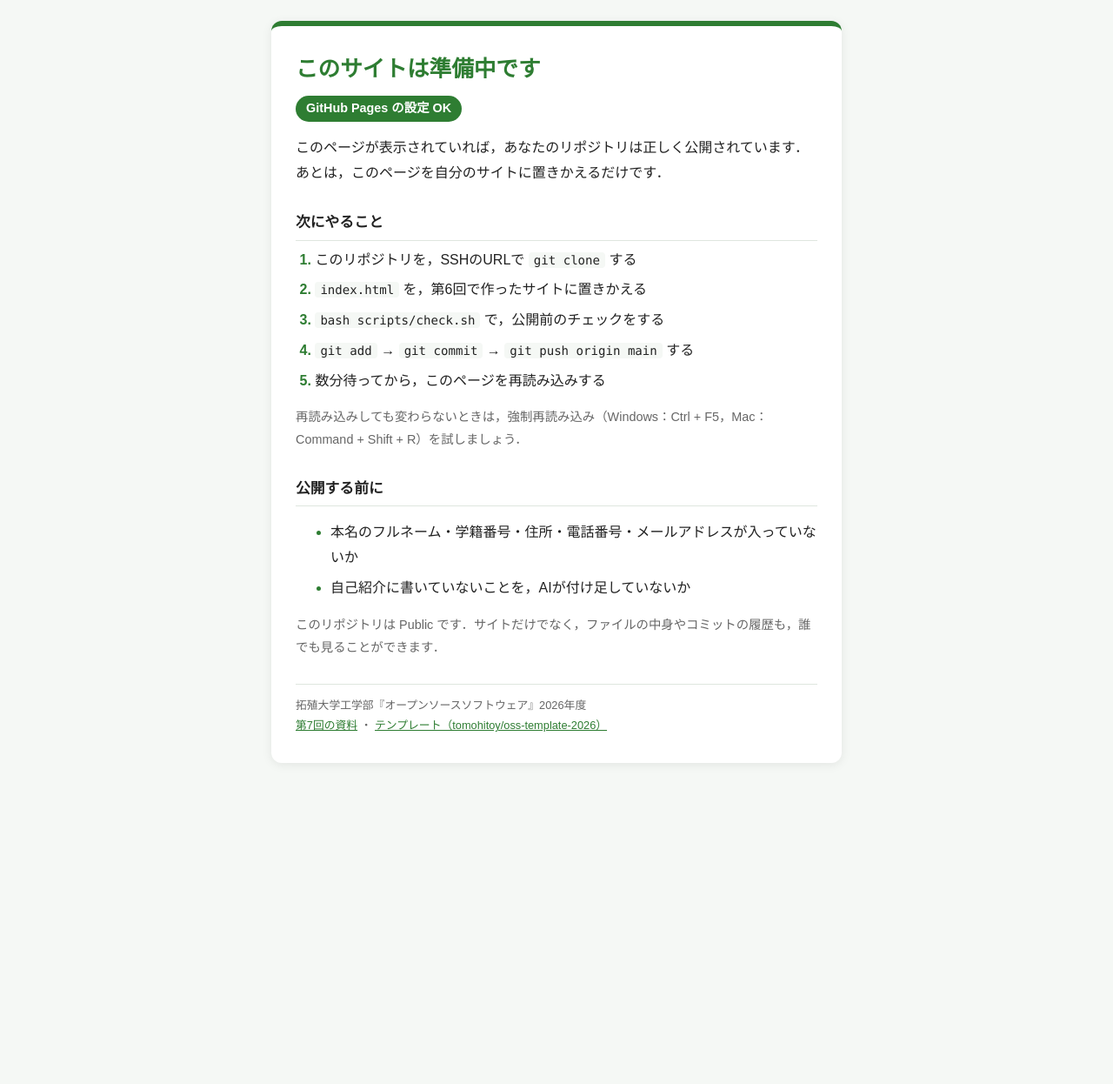
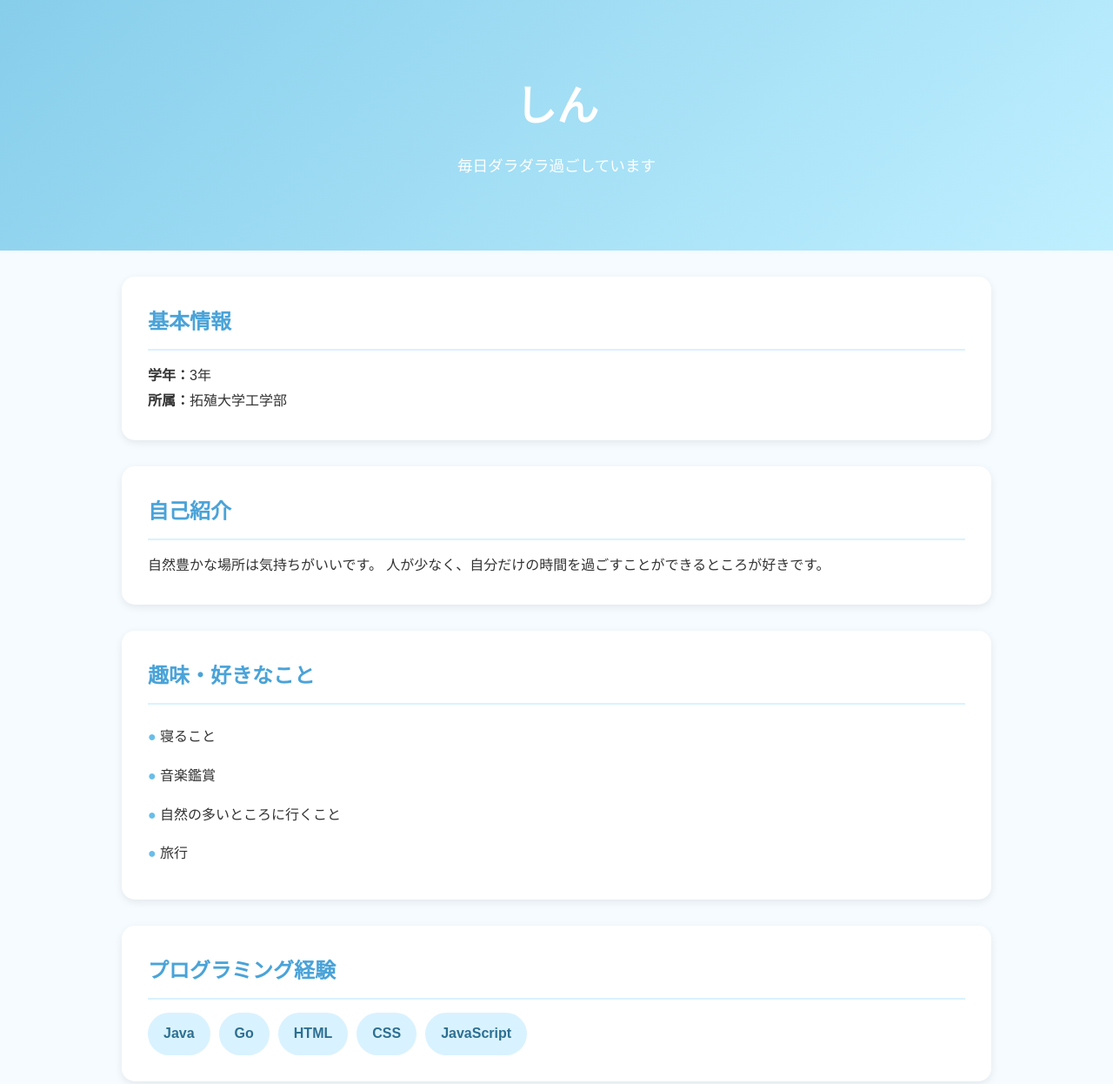
Before and after one commit to G484372024/G484372024.github.io, a plain HTML site: page index.html in a window 1280 px wide. Shown: the top 1246 px of the page at 87% size. Before the commit the page ends 901 px from the top, so only its background shows below. Drawn offline with Linux system fonts and the light colour scheme.

Commit message:
feat: 第6回で作ったサイトを公開する

```diff
--- a/index.html
+++ b/index.html
@@ -1,162 +1,204 @@
 <!DOCTYPE html>
-<!-- oss-template-2026:placeholder （この目印で，scripts/check.sh が「準備中」のページかどうかを見分けます） -->
-<!--
-  テンプレートの「準備中」のページです．
-  このページが https://ユーザー名.github.io/ に表示されたら，GitHub Pages の設定は成功です．
-  第7回の実習4で，このファイルを第6回で作った index.html に置きかえます．
--->
 <html lang="ja">
 <head>
     <meta charset="UTF-8">
-  <meta name="viewport" content="width=device-width, initial-scale=1">
-  <title>準備中</title>
+    <meta name="viewport" content="width=device-width, initial-scale=1.0">
+    <title>しん | ポートフォリオ</title>
+
     <style>
-    /* ===== 色の設定 ===== */
-    :root {
-      --main-color: #2e7d32;  /* メインの色（見出し・番号） */
-      --bg-color: #f5f8f5;    /* ページの背景の色 */
-      --card-color: #ffffff;  /* カードの背景の色 */
-      --text-color: #222222;  /* 文字の色 */
-      --sub-color: #666666;   /* 補足の文字の色 */
-      --line-color: #dfe6df;  /* 区切り線の色 */
+        /* ======================================
+           全体設定
+        ====================================== */
+        * {
+            margin: 0;
+            padding: 0;
+            box-sizing: border-box;
         }
 
-    /* パソコンやスマートフォンがダークモードのときの色 */
-    @media (prefers-color-scheme: dark) {
-      :root {
-        --main-color: #81c784;
-        --bg-color: #121512;
-        --card-color: #1e231e;
-        --text-color: #e8ece8;
-        --sub-color: #a0a8a0;
-        --line-color: #2f362f;
-      }
+        body {
+            font-family: "Yu Gothic", "Hiragino Sans", sans-serif;
+            line-height: 1.8;
+            background-color: #f5fbff;
+            color: #333;
         }
 
-    /* ページ全体：カードを画面のまんなかに置く */
-    body {
-      margin: 0;
-      min-height: 100vh;
-      display: flex;
-      align-items: center;
-      justify-content: center;
-      padding: 24px 16px;
-      box-sizing: border-box;
-      font-family: "Hiragino Sans", "Yu Gothic", "Meiryo", sans-serif;
-      line-height: 1.8;
-      color: var(--text-color);
-      background: var(--bg-color);
+        /* ======================================
+           コンテナ
+        ====================================== */
+        .container {
+            width: 90%;
+            max-width: 1000px;
+            margin: 0 auto;
         }
 
-    /* まんなかのカード */
-    main {
-      width: 100%;
-      max-width: 600px;
-      padding: 32px 28px;
-      background: var(--card-color);
-      border-top: 6px solid var(--main-color);
-      border-radius: 12px;
-      box-shadow: 0 2px 12px rgba(0, 0, 0, 0.08);
+        /* ======================================
+           ヘッダー
+        ====================================== */
+        header {
+            background: linear-gradient(135deg, #87ceeb, #bfefff);
+            text-align: center;
+            padding: 80px 20px;
         }
 
-    h1 {
-      margin: 0 0 4px;
-      font-size: clamp(1.3rem, 6vw, 1.6rem);  /* スマートフォンでは少し小さくする */
-      line-height: 1.4;
-      color: var(--main-color);
+        header h1 {
+            font-size: 3rem;
+            color: #ffffff;
+            margin-bottom: 10px;
         }
 
-    h2 {
-      margin: 28px 0 8px;
-      padding-bottom: 4px;
-      font-size: 1.05rem;
-      border-bottom: 1px solid var(--line-color);
+        header p {
+            color: #ffffff;
+            font-size: 1.1rem;
         }
 
-    /* 「設定は成功」のバッジ */
-    .badge {
-      display: inline-block;
-      margin: 8px 0 0;
-      padding: 2px 12px;
-      font-size: 0.9rem;
-      font-weight: bold;
-      color: var(--card-color);
-      background: var(--main-color);
-      border-radius: 999px;
+        /* ======================================
+           各セクション共通
+        ====================================== */
+        section {
+            background: #ffffff;
+            margin: 30px 0;
+            padding: 30px;
+            border-radius: 15px;
+            box-shadow: 0 3px 10px rgba(0,0,0,0.08);
         }
 
-    /* 「次にやること」の番号つきリスト */
-    ol {
-      margin: 0;
-      padding-left: 1.4em;
-    }
-    li {
-      margin-bottom: 6px;
-    }
-    li::marker {
-      font-weight: bold;
-      color: var(--main-color);
+        section h2 {
+            color: #4aa3d8;
+            margin-bottom: 15px;
+            padding-bottom: 10px;
+            border-bottom: 2px solid #d9f2ff;
         }
 
-    /* コマンドの見た目 */
-    code {
-      padding: 1px 6px;
-      font-family: "SFMono-Regular", Consolas, monospace;
-      font-size: 0.88em;
-      background: var(--bg-color);
-      border-radius: 4px;
-      white-space: nowrap;  /* コマンドの途中で折り返さない */
+        /* ======================================
+           リストデザイン
+        ====================================== */
+        ul {
+            list-style: none;
         }
 
-    /* 補足の小さな文字 */
-    .sub {
-      font-size: 0.9rem;
-      color: var(--sub-color);
+        li {
+            padding: 8px 0;
         }
 
-    /* いちばん下の小さな文字 */
+        li::before {
+            content: "● ";
+            color: #69bde8;
+        }
+
+        /* ======================================
+           プログラミング経験カード
+        ====================================== */
+        .skills {
+            display: flex;
+            flex-wrap: wrap;
+            gap: 10px;
+        }
+
+        .skill {
+            background-color: #d9f2ff;
+            color: #2d6f91;
+            padding: 10px 18px;
+            border-radius: 30px;
+            font-weight: bold;
+        }
+
+        /* ======================================
+           フッター
+        ====================================== */
         footer {
-      margin-top: 28px;
-      padding-top: 12px;
-      font-size: 0.8rem;
-      color: var(--sub-color);
-      border-top: 1px solid var(--line-color);
+            text-align: center;
+            padding: 30px 20px;
+            color: #666;
         }
-    a {
-      color: var(--main-color);
+
+        /* ======================================
+           スマホ対応
+        ====================================== */
+        @media (max-width: 768px) {
+            header {
+                padding: 60px 20px;
+            }
+
+            header h1 {
+                font-size: 2.2rem;
+            }
+
+            section {
+                padding: 20px;
+            }
         }
     </style>
 </head>
 <body>
-  <main>
-    <h1>このサイトは準備中です</h1>
-    <p class="badge">GitHub Pages の設定 OK</p>
-    <p>このページが表示されていれば，あなたのリポジトリは正しく公開されています．
-      あとは，このページを自分のサイトに置きかえるだけです．</p>
 
-    <h2>次にやること</h2>
-    <ol>
-      <li>このリポジトリを，SSHのURLで <code>git clone</code> する</li>
-      <li><code>index.html</code> を，第6回で作ったサイトに置きかえる</li>
-      <li><code>bash scripts/check.sh</code> で，公開前のチェックをする</li>
-      <li><code>git add</code> → <code>git commit</code> → <code>git push origin main</code> する</li>
-      <li>数分待ってから，このページを再読み込みする</li>
-    </ol>
-    <p class="sub">再読み込みしても変わらないときは，強制再読み込み（Windows：Ctrl + F5，Mac：Command + Shift + R）を試しましょう．</p>
+    <!-- ヘッダーエリア -->
+    <header>
+        <div class="container">
+            <h1>しん</h1>
+            <p>毎日ダラダラ過ごしています</p>
+        </div>
+    </header>
 
-    <h2>公開する前に</h2>
+    <main class="container">
+
+        <!-- 基本情報 -->
+        <section>
+            <h2>基本情報</h2>
+            <p><strong>学年：</strong>3年</p>
+            <p><strong>所属：</strong>拓殖大学工学部</p>
+        </section>
+
+        <!-- 自己紹介 -->
+        <section>
+            <h2>自己紹介</h2>
+            <p>
+                自然豊かな場所は気持ちがいいです。
+                人が少なく、自分だけの時間を過ごすことができるところが好きです。
+            </p>
+        </section>
+
+        <!-- 趣味 -->
+        <section>
+            <h2>趣味・好きなこと</h2>
             <ul>
-      <li>本名のフルネーム・学籍番号・住所・電話番号・メールアドレスが入っていないか</li>
-      <li>自己紹介に書いていないことを，AIが付け足していないか</li>
+                <li>寝ること</li>
+                <li>音楽鑑賞</li>
+                <li>自然の多いところに行くこと</li>
+                <li>旅行</li>
             </ul>
-    <p class="sub">このリポジトリは Public です．サイトだけでなく，ファイルの中身やコミットの履歴も，誰でも見ることができます．</p>
+        </section>
 
+        <!-- プログラミング経験 -->
+        <section>
+            <h2>プログラミング経験</h2>
+            <div class="skills">
+                <div class="skill">Java</div>
+                <div class="skill">Go</div>
+                <div class="skill">HTML</div>
+                <div class="skill">CSS</div>
+                <div class="skill">JavaScript</div>
+            </div>
+        </section>
+
+        <!-- 学びたいこと -->
+        <section>
+            <h2>この授業で学びたいこと</h2>
+            <p>OSSの使いかたを学びたいです。</p>
+        </section>
+
+        <!-- サイトイメージ -->
+        <section>
+            <h2>サイトのイメージ</h2>
+            <p><strong>好きな色：</strong>水色</p>
+            <p><strong>雰囲気：</strong>シンプル</p>
+        </section>
+
+    </main>
+
+    <!-- フッター -->
     <footer>
-      拓殖大学工学部『オープンソースソフトウェア』2026年度<br>
-      <a href="https://github.com/tomohitoy/oss-practice-2026/blob/main-07/chap07/README.md">第7回の資料</a>
-      ・
-      <a href="https://github.com/tomohitoy/oss-template-2026">テンプレート（tomohitoy/oss-template-2026）</a>
+        <p>&copy; Shin Portfolio</p>
     </footer>
-  </main>
+
 </body>
 </html>
```
Lines whose indentation alone changed are shown as unchanged.
